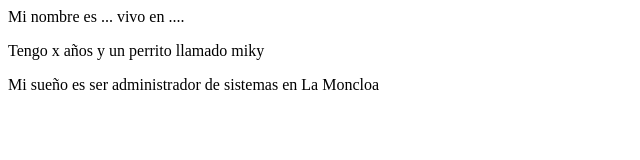
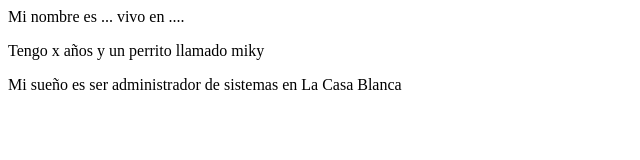
Before and after one commit to sebastian19989/prova1, a plain HTML site: page index.html in a window 1280 px wide. Shown: the full height of the page, 0-640 px from the left. Drawn offline with Linux system fonts and the light colour scheme.

Commit message:
modifico index. Casa blanca

```diff
--- a/index.html
+++ b/index.html
@@ -11,7 +11,7 @@
 
 <p>Tengo x años y un perrito llamado miky </p>
 <p>Mi sueño es ser administrador de sistemas en
-    La Moncloa </p>
+    La Casa Blanca </p>
 
 
 
```
Also changed, not shown: style5.css (added).
